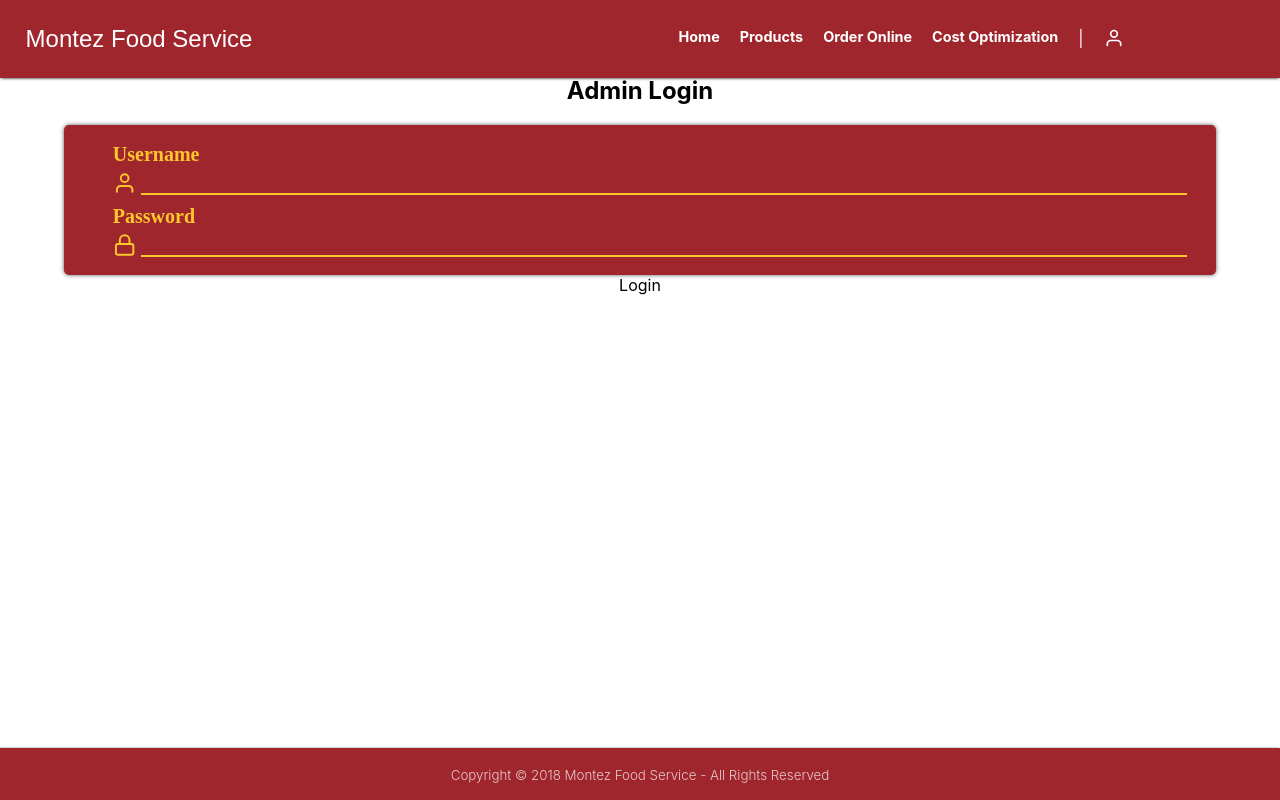
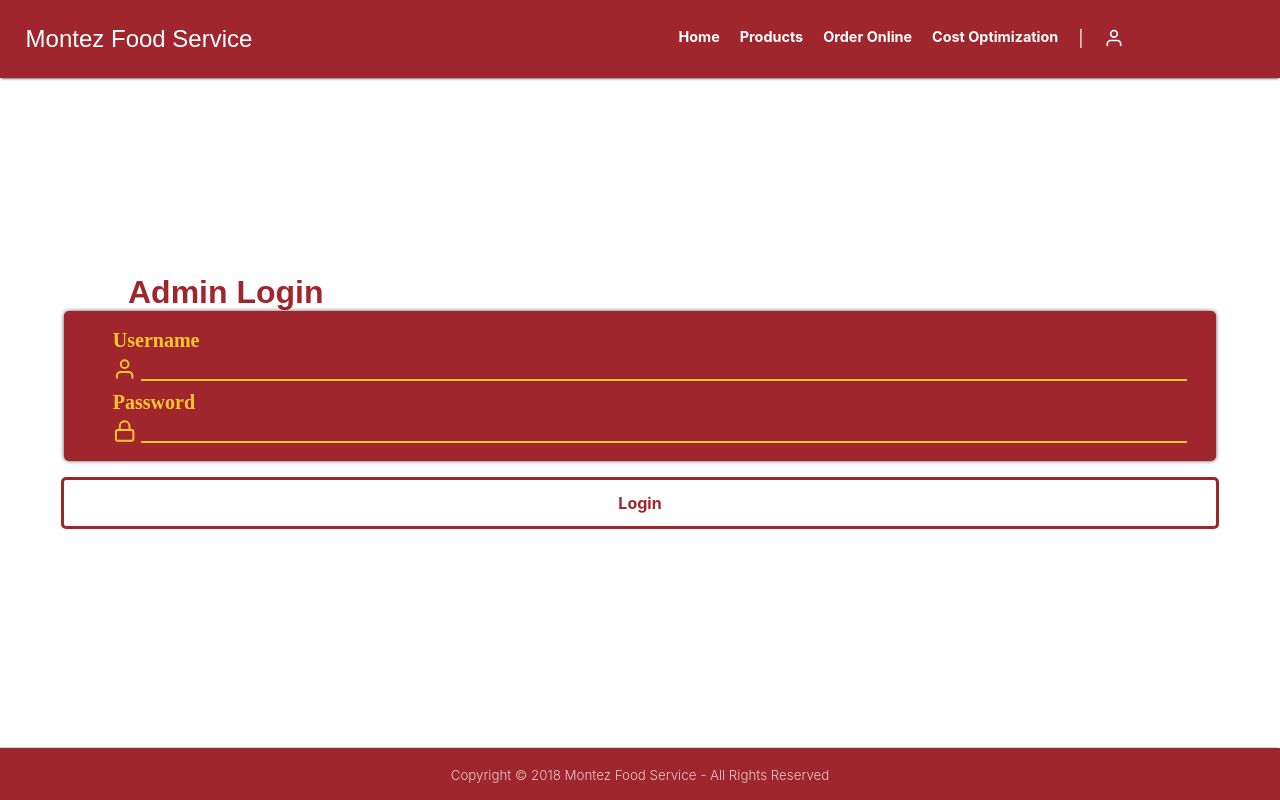
Before and after one commit to jgarcia4444/montez-food-service-web, a React (Create React App) app: page /users/admin/login in a window 1280 px wide. Built offline with nearby package versions, Linux system fonts and the light colour scheme.

Commit message:
Added the send button styling and animation to the admin login button. Also added in layout styling to the admin login container to place the form in the center of the page.

```diff
--- a/src/pages/Admin/AdminLogin/index.js
+++ b/src/pages/Admin/AdminLogin/index.js
@@ -2,10 +2,12 @@ import React, {useEffect, useState} from 'react';
 import { FiUser, FiLock } from 'react-icons/fi';
 import { connect } from 'react-redux';
 
+import '../../../styles/Global.css';
 import '../../../styles/pages/AdminLogin.css';
 
 import Layout from '../../../shared/Layout';
 import FormInput from '../../../components/FormInput';
+import SpinningLoader from '../../../components/Loaders/SpinningLoader';
 
 import loginAdmin from '../../../redux/actions/adminActions/loginAdmin';
 
@@ -51,8 +53,8 @@ const AdminLogin = ({loggingInAdmin, loginAdmin}) => {
     return (
         <Layout>
             <div className="admin-login-container">
-                <div className="form-label-row">
-                    <h2 className="form-label">Admin Login</h2>
+                <div className="section-title-row">
+                    <h2 className="section-title">Admin Login</h2>
                 </div>
                 <div className="form">
                     <div className="form-row">
@@ -63,7 +65,7 @@ const AdminLogin = ({loggingInAdmin, loginAdmin}) => {
                     </div>
                 </div>
                 <div onClick={handleAdminLoginClick} className="form-login-button">
-                    Login
+                    {loggingInAdmin === true ? <SpinningLoader color={'#ffc72c'} /> : "Login"}
                 </div>
             </div>
         </Layout>
--- a/src/styles/pages/AdminLogin.css
+++ b/src/styles/pages/AdminLogin.css
@@ -1,3 +1,11 @@
+.admin-login-container {
+    width: 100vw;
+    height: 85vh;
+    display: flex;
+    flex-direction: column;
+    align-items: center;
+    justify-content: center;
+}
 
 .form {
     background-color: #a0262e;
@@ -12,3 +20,41 @@
     width: 95%;
     margin: 0 auto;
 }
+
+.form-login-button {
+    position: relative;
+    border:  3px solid #a0262e;
+    color: #a0262e;
+    width: 90%;
+    padding: 1% 0;
+    border-radius: 5px;
+    font-weight: bold;
+    transition: all 400ms;
+    background-color: transparent;
+    z-index: 1;
+    overflow: hidden;
+    margin: 2vh auto;
+}
+
+.form-login-button::before {
+    content: "";
+    position: absolute;
+    top: 0;
+    left: 0;
+    width: 102%;
+    height: 100%;
+    background-color: #a0262e;
+    transition: all 300ms;
+    transform: translateX(-100%);
+    z-index: -1;
+}
+
+.form-login-button:hover::before {
+    transform: translateX(0);
+}
+
+
+.form-login-button:hover {
+    cursor: pointer;
+    color: #ffc72c;
+}
```
